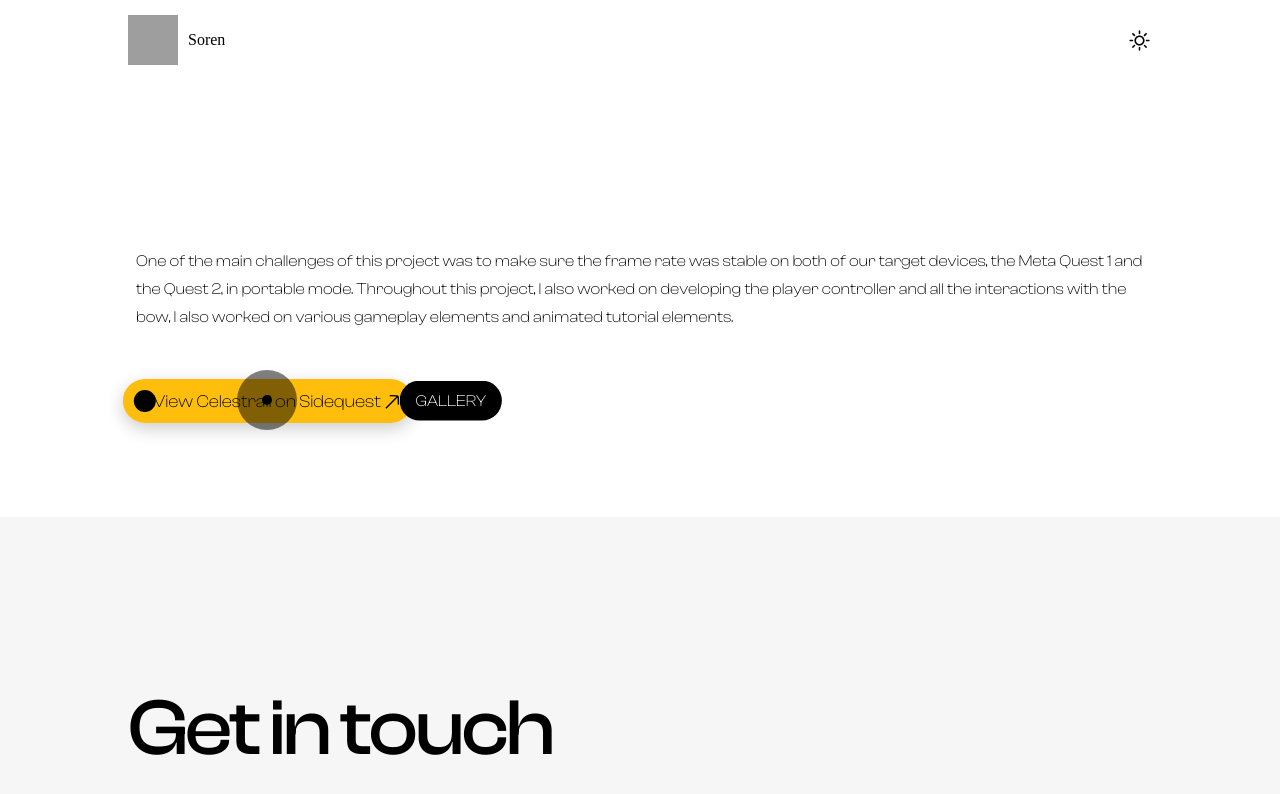
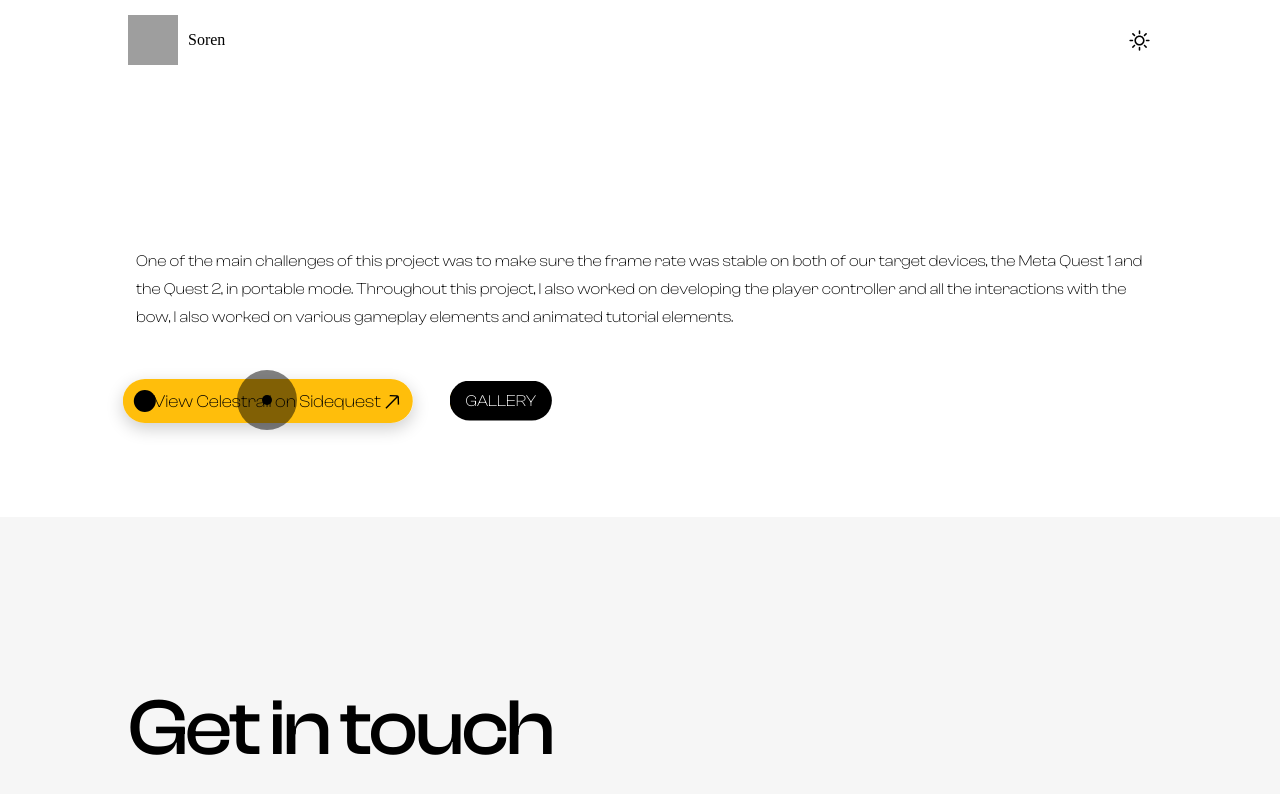
Before and after one commit to Soren-Szabo-work/portfolio-react, a Next.js app: page /work/celestrail in a window 1280 px wide. In both pictures the pointer is over the link 267 px from the left and 1437 px from the top of the page. Shown: the part 1037-1831 px from the top of the page. Built offline with nearby package versions, Linux system fonts and the light colour scheme; grey boxes are pictures that could not be loaded; a web font is replaced by a local one.

Commit message:
[fix] button & layout issues

```diff
--- a/styles/globals.css
+++ b/styles/globals.css
@@ -2451,14 +2451,16 @@ table.alt tfoot {
   line-height: 40px;
   white-space: nowrap;
   border-radius: 999px;
-  transition: transform 0.8s cubic-bezier(0.175, 0.885, 0.32, 1.275);
+  margin-right: 0;
+  transition: transform 0.8s cubic-bezier(0.175, 0.885, 0.32, 1.275), margin 0.6s cubic-bezier(0.165, 0.84, 0.44, 1);
   transform: scale(1);
 }
 
 .button:hover {
+  margin-right: 50px;
   transform: scale(1.1);
   transition: transform 0.8s cubic-bezier(0.175, 0.885, 0.32, 1.275),
-    box-shadow 0.5s ease 0.3s;
+    box-shadow 0.5s ease 0.3s, margin 0.6s cubic-bezier(0.165, 0.84, 0.44, 1);
   box-shadow: 0px 5px 15px var(--color-highlight-shadow);
 }
 
```
